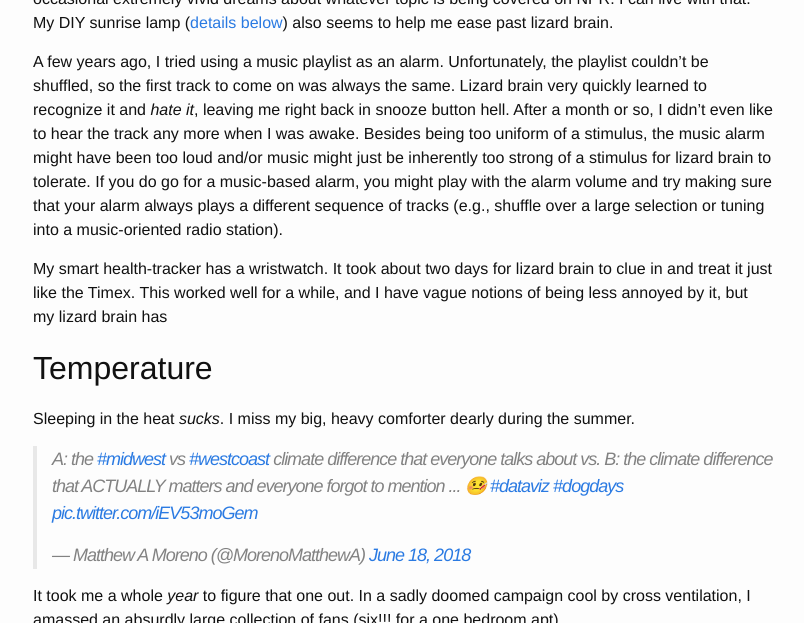
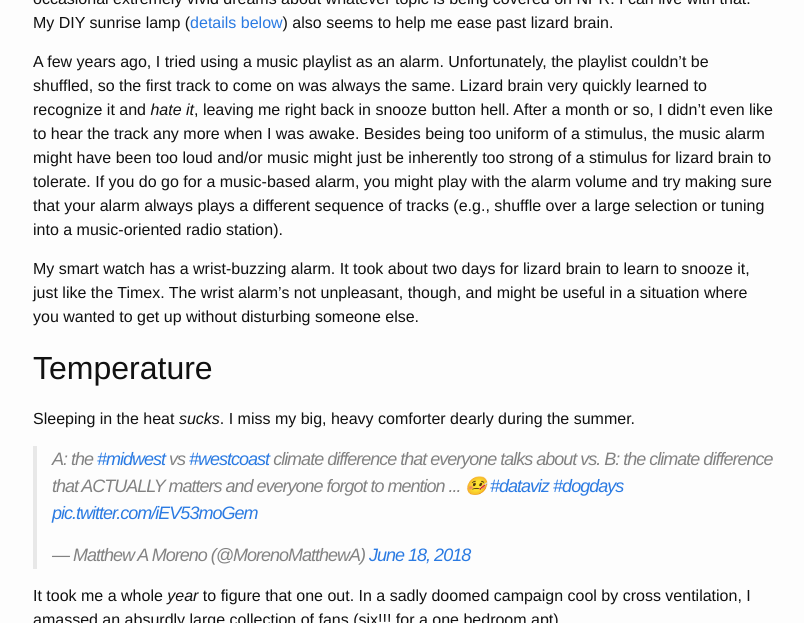
Before and after one commit to mmore500/mmore500.github.io, a Jekyll site: the page built from _posts/2018-10-12-diurnal-sleep.md, in a window 1280 px wide and 900 px high, scrolled down 2800 px, cut to the strip 0-623 px from the top of the window. Shown: the whole strip, without its empty margins (237-1041 px from the left). Built offline with Jekyll 4.4.1, drawn with Linux system fonts in a browser that asks for light colours; emoji names are drawn with the system emoji font; comment, search, counter and statistics services are not loaded.

Commit message:
Fix broken sentence

```diff
--- a/_posts/2018-10-12-diurnal-sleep.md
+++ b/_posts/2018-10-12-diurnal-sleep.md
@@ -98,9 +98,9 @@ After a month or so, I didn't even like to hear the track any more when I was aw
 Besides being too uniform of a stimulus, the music alarm might have been too loud and/or music might just be inherently too strong of a stimulus for lizard brain to tolerate.
 If you do go for a music-based alarm, you might play with the alarm volume and try making sure that your alarm always plays a different sequence of tracks (e.g., shuffle over a large selection or tuning into a music-oriented radio station).
 
-My smart health-tracker has a wristwatch.
-It took about two days for lizard brain to clue in and treat it just like the Timex.
-This worked well for a while, and I have vague notions of being less annoyed by it, but my lizard brain has
+My smart watch has a wrist-buzzing alarm.
+It took about two days for lizard brain to learn to snooze it, just like the Timex.
+The wrist alarm's not unpleasant, though, and might be useful in a situation where you wanted to get up without disturbing someone else.
 
 ## Temperature <a name="Temperature"></a>
 
```
